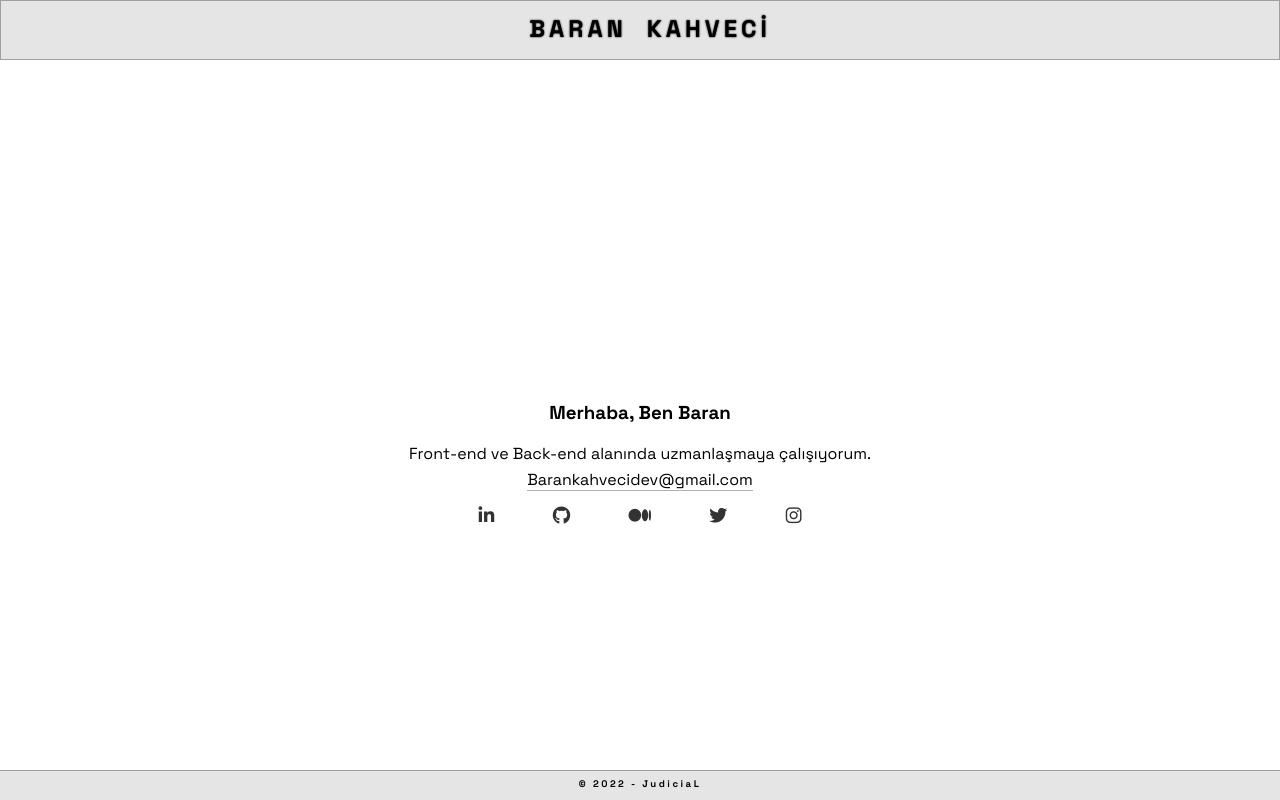
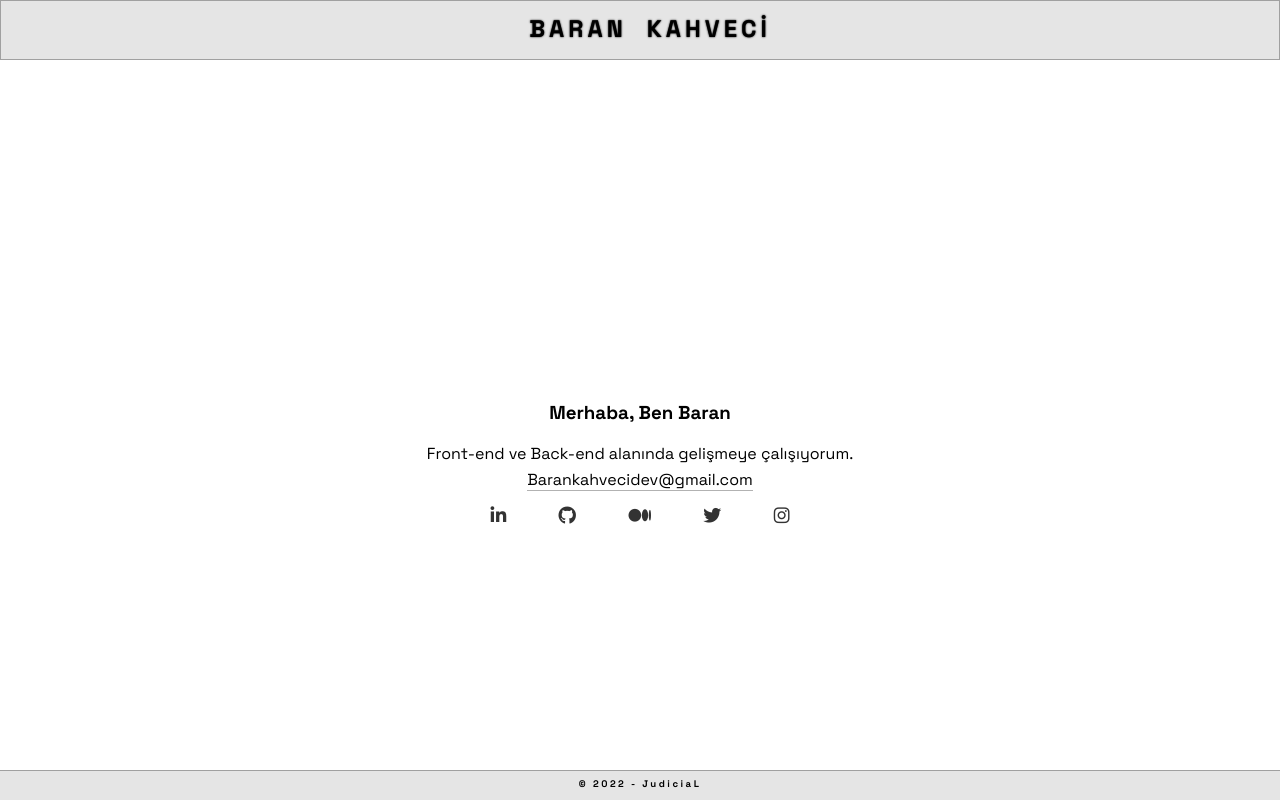
Before and after one commit to barankahveci/Sade-hakkimda-tasarimi, a plain HTML site: page index.html in a window 1280 px wide. Drawn offline with Linux system fonts and the light colour scheme.

Commit message:
Update index.html

```diff
--- a/index.html
+++ b/index.html
@@ -17,7 +17,7 @@
     <main>
         <article>
             <h3>Merhaba, Ben Baran</h3>
-            <p>Front-end ve Back-end alanında uzmanlaşmaya çalışıyorum.</p>
+            <p>Front-end ve Back-end alanında gelişmeye çalışıyorum.</p>
             <p><a href="mailto:barankahvecidev@gmail.com">Barankahvecidev@gmail.com</a></p>
             <ul>
                 <li>
```
